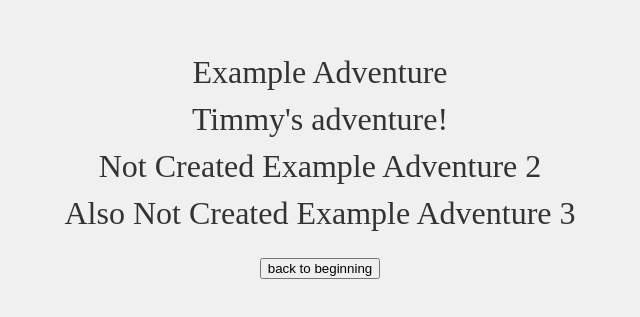
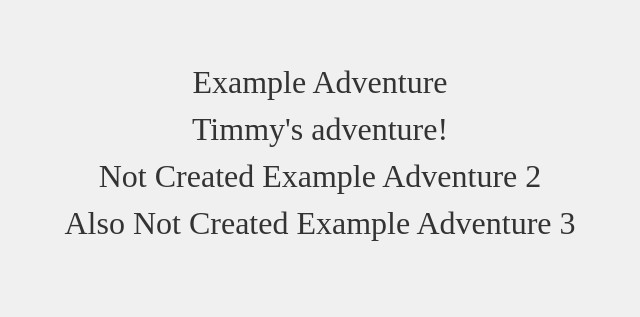
Before and after one commit to AerlenTheStout/superNOVAchooseYourOwnAdventureExample, a plain HTML site: page index.html in a window 1280 px wide. Shown: the part 255-572 px from the top of the page, without its empty margins (320-960 px from the left). Drawn offline with Linux system fonts and the light colour scheme.

Commit message:
Remove back to beginning button from index.html

```diff
--- a/index.html
+++ b/index.html
@@ -39,6 +39,5 @@
         <li><a href="/~jyorke/superNOVA/adventure2.html">Not Created Example Adventure 2</a></li>
         <li><a href="/~jyorke/superNOVA/adventure3.html">Also Not Created Example Adventure 3</a></li>
     </ul>
-    <button onclick="window.location.href='index.html'">back to beginning</button>
 </body>
 </html>
```
